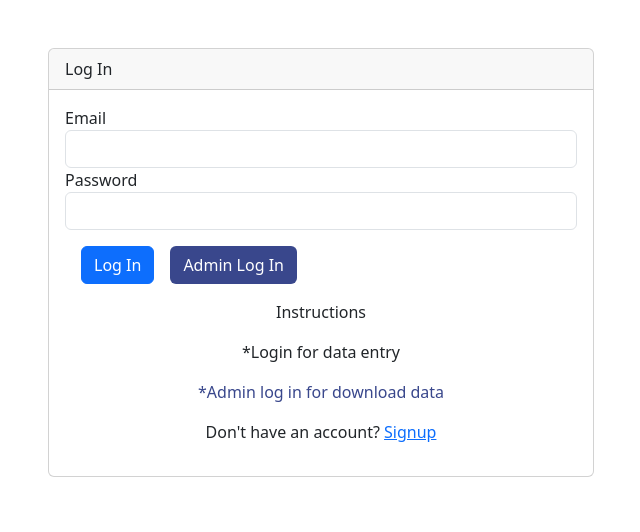
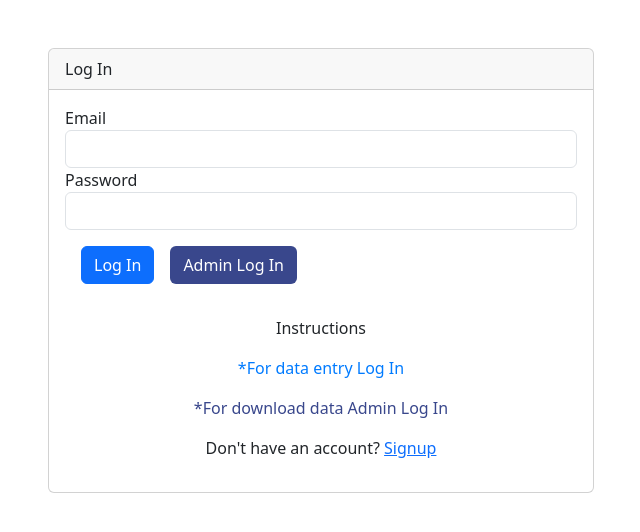
Before and after one commit to elimillasrinivas/itcell, a React (Create React App) app in the folder client/: page / in a window 1280 px wide. Shown: the top 532 px of the page, without its empty margins (319-959 px from the left). Built offline with nearby package versions, Linux system fonts and the light colour scheme.

Commit message:
Update Signin.jsx

```diff
--- a/client/src/components/Signin.jsx
+++ b/client/src/components/Signin.jsx
@@ -93,14 +93,14 @@ const Signin = () => {
                 <Link className="btn ml-3" to="/admin/login" style={{backgroundColor:"#39478C",color:"white"}}>
                 Admin Log In
                 </Link>
-                <p className="text-center">
+                <p className="mt-3 text-center">
                   Instructions
                 </p>
-                <p className="mt-3 primary text-center">
-                  *Login for data entry
+                <p className="text-center" style={{color:"#007BFF"}}>
+                  *For data entry Log In
                 </p>
                 <p className="text-center" style={{color:"#39478C"}}>
-                   *Admin log in for download data
+                   *For download data Admin Log In
                 </p>
                 <p className="mt-3 text-center">
                   Don't have an account? <Link to="/signup">Signup</Link>
```
